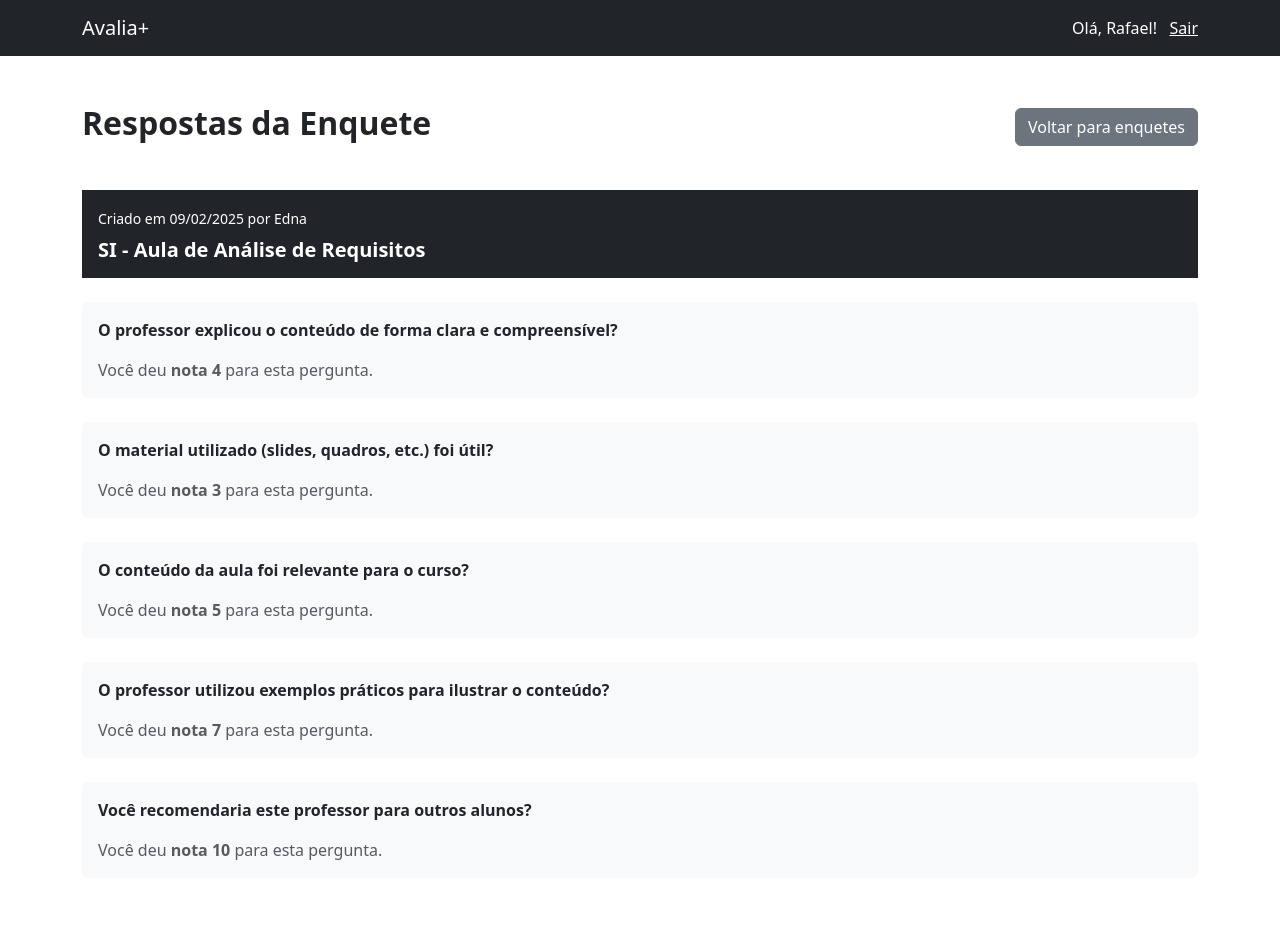
After one commit to rafael-fernandes/avalia-mais, a Flask app: page /aluno/ver_respostas/2 in a window 1280 px wide. The commit adds this page. Run offline with Flask 3, Linux system fonts and the light colour scheme; a user stored in the database is signed in; data comes from the database, SQL or seed files in the repository; both versions use the stored data as it was after the commit; parts of the project's set-up code (start-up, migrations or seed data) failed here and were passed over; some libraries are stand-ins or nearby versions.

Commit message:
chore: add aluno ver respostas

```diff
--- a/app.py
+++ b/app.py
@@ -1,5 +1,5 @@
 from flask import Flask, render_template, request, redirect, url_for, flash
-from routes import index, login, cadastro, logout, professor_enquetes, professor_nova_enquete, aluno_enquetes, responder_enquete, professor_ver_resultados, instituicao_enquetes, instituicao_ver_resultados
+from routes import index, login, cadastro, logout, professor_enquetes, professor_nova_enquete, aluno_enquetes, aluno_ver_respostas, responder_enquete, professor_ver_resultados, instituicao_enquetes, instituicao_ver_resultados
 from database import Database
 from auth import Auth
 
@@ -23,6 +23,7 @@ app.add_url_rule('/logout', 'logout', logout)
 app.add_url_rule('/professor/enquetes', 'professor_enquetes', professor_enquetes, methods=['GET', 'POST'])
 app.add_url_rule('/professor/nova_enquete', 'professor_nova_enquete', professor_nova_enquete)
 app.add_url_rule('/aluno/enquetes', 'aluno_enquetes', aluno_enquetes)
+app.add_url_rule('/aluno/ver_respostas/<int:enquete_id>', 'aluno_ver_respostas', aluno_ver_respostas)
 app.add_url_rule('/responder_enquete/<int:enquete_id>', 'responder_enquete', responder_enquete, methods=['GET', 'POST'])
 app.add_url_rule('/professor/ver_resultados/<int:enquete_id>', 'professor_ver_resultados', professor_ver_resultados)
 app.add_url_rule('/instituicao/enquetes', 'instituicao_enquetes', instituicao_enquetes)
--- a/database.py
+++ b/database.py
@@ -189,6 +189,36 @@ class Database:
       flash('Erro ao buscar enquetes: ' + str(e))
       return []
 
+  def recuperar_enquetes_respondidas(self, usuario_id):
+    # selecione as enquetes que possuem respostas para o usuario_id
+    try:
+      conn = self._connect()
+      cursor = conn.cursor()
+
+      cursor.execute('''
+        SELECT e.id, e.titulo, e.criado_em
+        FROM enquetes e
+        WHERE e.id IN (
+          SELECT DISTINCT enquete_id
+          FROM respostas
+          WHERE usuario_id = ?
+        )
+      ''', (usuario_id,))
+
+      enquetes = cursor.fetchall()
+
+      # mapeie enquetes para um objeto com os ids, títulos e perguntas
+      enquetes = [{'id': enquete[0],
+                  'titulo': enquete[1],
+                  'criado_em': datetime.strptime(enquete[2], '%Y-%m-%d %H:%M:%S').strftime('%d/%m/%Y')}
+                  for enquete in enquetes]
+
+      conn.close()
+
+      return enquetes
+    except Exception as e:
+      flash('Erro ao buscar enquetes: ' + str(e))
+
   def recuperar_enquete(self, enquete_id):
     """Recupera uma enquete pelo ID"""
     conn = self._connect()
@@ -240,12 +270,16 @@ class Database:
     except Exception as e:
       return False
 
-  def recuperar_respostas(self, enquete_id):
+  def recuperar_respostas(self, enquete_id, usuario_id=None):
     """Recupera as respostas de uma enquete"""
     conn = self._connect()
     cursor = conn.cursor()
 
-    cursor.execute('SELECT numero_pergunta, resposta FROM respostas WHERE enquete_id = ?', (enquete_id,))
+    if usuario_id:
+      cursor.execute('SELECT numero_pergunta, resposta FROM respostas WHERE enquete_id = ? AND usuario_id = ?', (enquete_id, usuario_id))
+    else:
+      cursor.execute('SELECT numero_pergunta, resposta FROM respostas WHERE enquete_id = ?', (enquete_id,))
+
     respostas = cursor.fetchall()
 
     conn.close()
--- a/routes.py
+++ b/routes.py
@@ -95,7 +95,9 @@ def aluno_enquetes():
     return redirect(url_for('index'))
 
   enquetes = db.recuperar_enquetes_disponiveis(current_user.id)
-  return render_template('aluno/enquetes.html', enquetes=enquetes)
+  enquetes_respondidas = db.recuperar_enquetes_respondidas(current_user.id)
+
+  return render_template('aluno/enquetes.html', enquetes=enquetes, enquetes_respondidas=enquetes_respondidas)
 
 # Rota para nova enquete
 @login_required
@@ -117,6 +119,7 @@ def responder_enquete(enquete_id):
 
   enquete = db.recuperar_enquete(enquete_id)
   enquete['perguntas'] = [pergunta.strip() for pergunta in enquete['perguntas'] if pergunta.strip()]
+  enquete['professor'] = db.recuperar_usuario(enquete['usuario_id'])
 
   perguntas = PerguntasService.get_perguntas()
 
@@ -220,3 +223,21 @@ def instituicao_ver_resultados(enquete_id):
                                                         respostas=respostas,
                                                         medias=medias,
                                                         perguntas_texto=perguntas_texto)
+
+# Rota para ver respostas da enquete
+@login_required
+def aluno_ver_respostas(enquete_id):
+  # Autorização
+  if current_user.perfil != 'aluno':
+    return redirect(url_for('index'))
+
+  enquete = db.recuperar_enquete(enquete_id)
+  enquete['perguntas'] = [pergunta.strip() for pergunta in enquete['perguntas'] if pergunta.strip()]
+  enquete['professor'] = db.recuperar_usuario(enquete['usuario_id'])
+
+  perguntas = PerguntasService.get_perguntas()
+
+  respostas = db.recuperar_respostas(enquete_id, current_user.id)
+  respostas = { resposta[0]: resposta[1] for resposta in respostas }
+
+  return render_template('aluno/ver_respostas.html', enquete=enquete, perguntas=perguntas, respostas=respostas)
--- a/templates/aluno/responder_enquete.html
+++ b/templates/aluno/responder_enquete.html
@@ -11,7 +11,11 @@
     </div>
 
     <div class="pt-4">
-      <h4><strong>{{ enquete.titulo }}</strong></h4>
+      <div class="p-3 bg-dark text-white mt-3">
+        <small>Criado em {{ enquete.criado_em }} por {{ enquete.professor.nome }}</small>
+
+        <h5 class="mt-2 mb-0"><strong>{{ enquete.titulo }}</strong></h5>
+      </div>
 
       <form id="enqueteForm" action="{{ url_for('responder_enquete', enquete_id=enquete.id) }}" method="POST">
         {% for key in perguntas.keys() %}
--- /dev/null
+++ b/templates/aluno/ver_respostas.html
@@ -0,0 +1,35 @@
+{% extends "index.html" %}
+
+{% block pagetitle %}Respostas da Enquete{% endblock %}
+
+{% block content %}
+  <div class="container py-5">
+    {% include '_flashes.html' %}
+
+    <div class="d-flex w-100 justify-content-between align-items-center">
+      <h2><strong>Respostas da Enquete</strong></h2>
+
+      <a href="{{ url_for('aluno_enquetes') }}" class="btn btn-secondary">Voltar para enquetes</a>
+    </div>
+
+    <div class="pt-4">
+      <div class="p-3 bg-dark text-white mt-3">
+        <small>Criado em {{ enquete.criado_em }} por {{ enquete.professor.nome }}</small>
+
+        <h5 class="mt-2 mb-0"><strong>{{ enquete.titulo }}</strong></h5>
+      </div>
+
+      {% for key in perguntas.keys() %}
+        {% if key|string in enquete.perguntas %}
+          <div class="p-3 bg-light mt-4 rounded pergunta">
+            <strong>{{ perguntas[key] }}</strong>
+
+            <div class="pt-3 text-muted">
+              Você deu <strong>nota {{ respostas[key|int] }}</strong> para esta pergunta.
+            </div>
+          </div>
+        {% endif %}
+      {% endfor %}
+    </div>
+  </div>
+{% endblock %}
```
Also changed, not shown: templates/aluno/enquetes.html (+18 -0 lines), database.db.
